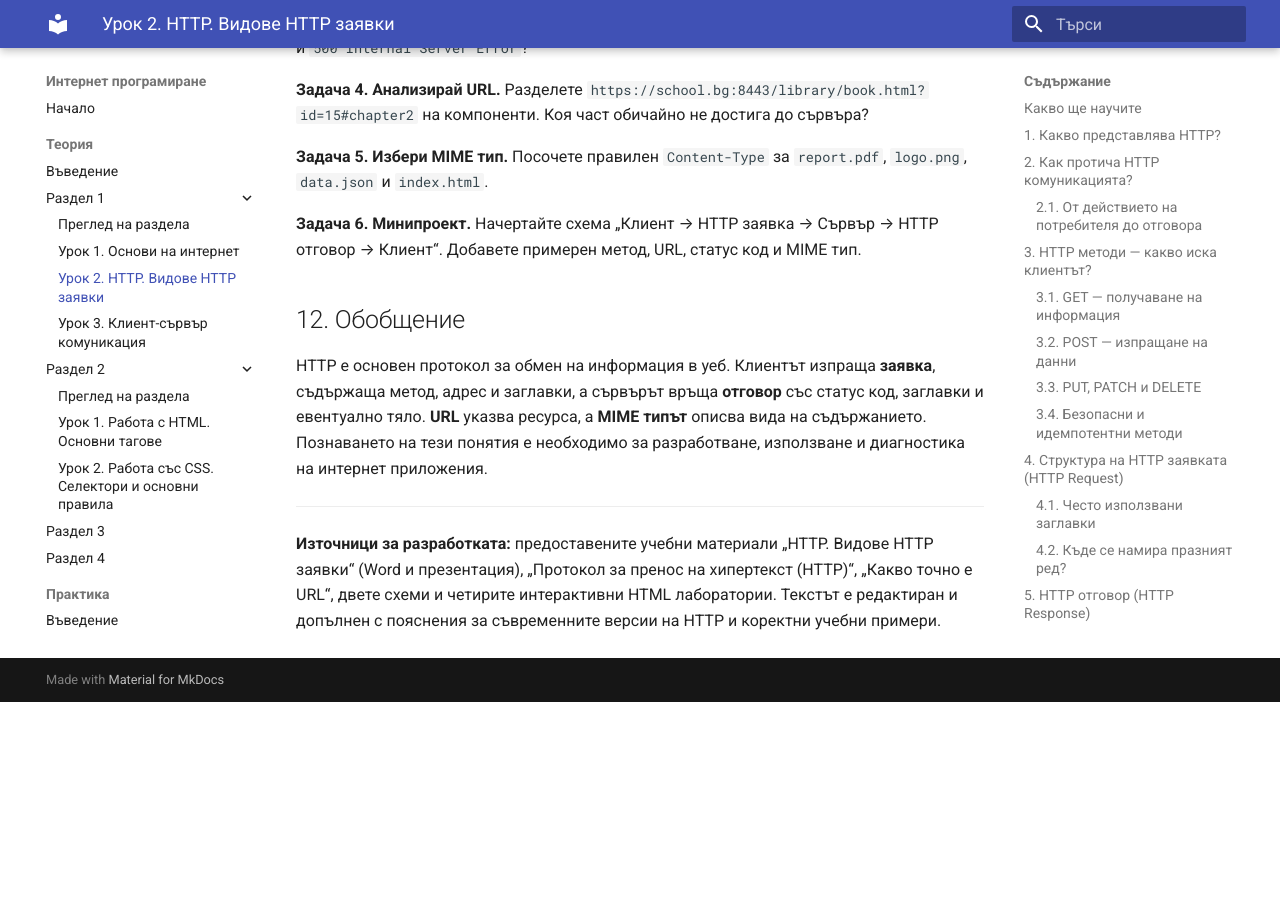
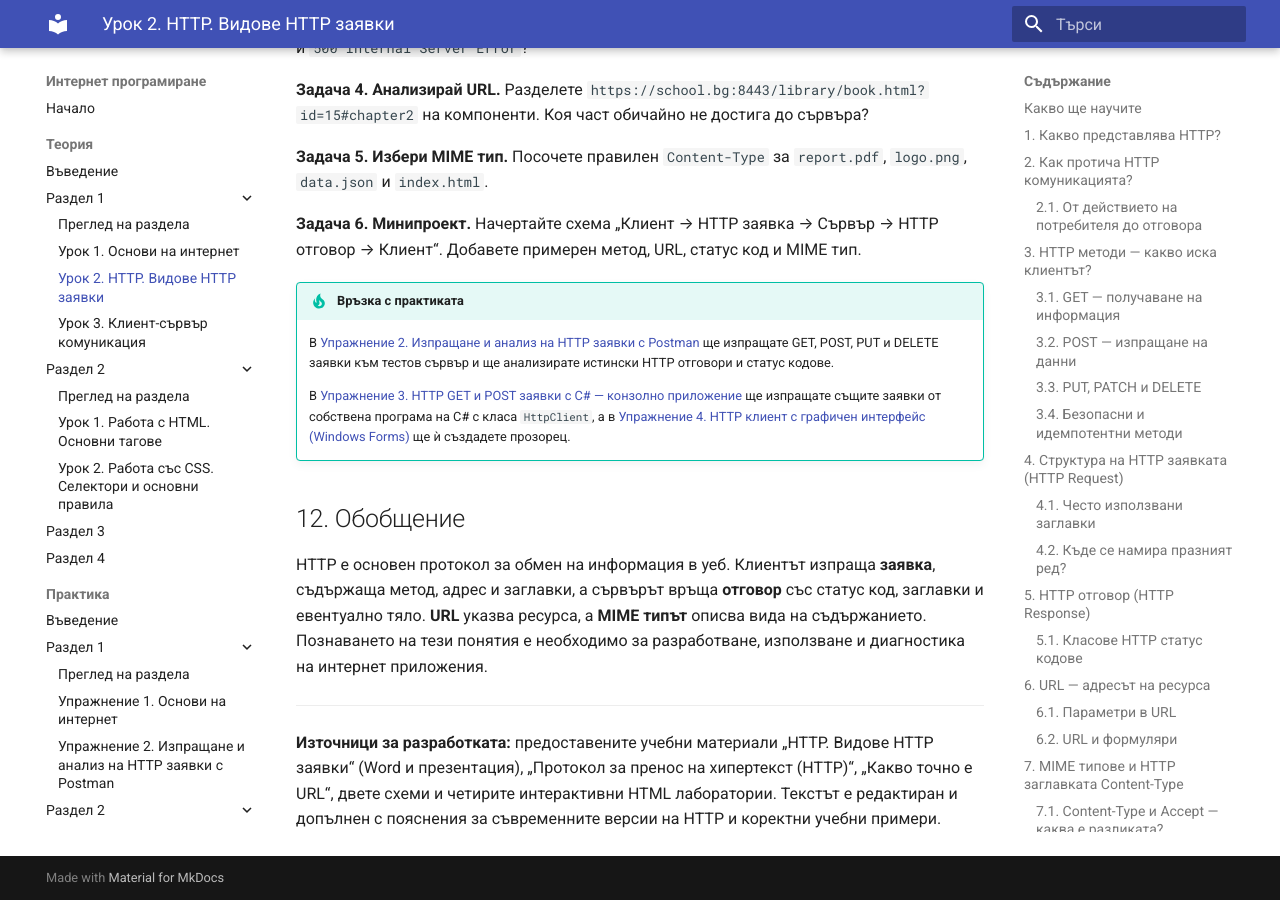
Before and after one commit to IlkoIliev/internet-programirane, an MkDocs documentation site: the page built from docs/teoria/razdel-1/urok-02-http-vidove-zayavki.md, in a window 1280 px wide and 900 px high, scrolled down 14381 px. Built offline with MkDocs 1.6.1 and Material for MkDocs 9.7.7, drawn with Linux system fonts in a browser that asks for light colours; before the commit the page ends 15083 px from its top, so only the background shows below that.

Commit message:
Enhance HTTP section with practical exercises
Added practical exercises for HTTP requests using Postman and C#.

```diff
--- a/docs/teoria/razdel-1/urok-02-http-vidove-zayavki.md
+++ b/docs/teoria/razdel-1/urok-02-http-vidove-zayavki.md
@@ -444,6 +444,11 @@ Content-Type: text/plain
 
 **Задача 6. Минипроект.** Начертайте схема „Клиент → HTTP заявка → Сървър → HTTP отговор → Клиент“. Добавете примерен метод, URL, статус код и MIME тип.
 
+!!! tip "Връзка с практиката"
+    В [Упражнение 2. Изпращане и анализ на HTTP заявки с Postman](../../praktika/razdel-1/uprazhnenie-urok-02-postman.md) ще изпращате GET, POST, PUT и DELETE заявки към тестов сървър и ще анализирате истински HTTP отговори и статус кодове.
+
+    В [Упражнение 3. HTTP GET и POST заявки с C# — конзолно приложение](../../praktika/razdel-1/uprazhnenie-urok-02-csharp-http.md) ще изпращате същите заявки от собствена програма на C# с класа `HttpClient`, а в [Упражнение 4. HTTP клиент с графичен интерфейс (Windows Forms)](../../praktika/razdel-1/uprazhnenie-urok-02-csharp-winforms.md) ще ѝ създадете прозорец.
+
 ## 12. Обобщение
 
 HTTP е основен протокол за обмен на информация в уеб. Клиентът изпраща **заявка**, съдържаща метод, адрес и заглавки, а сървърът връща **отговор** със статус код, заглавки и евентуално тяло. **URL** указва ресурса, а **MIME типът** описва вида на съдържанието. Познаването на тези понятия е необходимо за разработване, използване и диагностика на интернет приложения.
```
